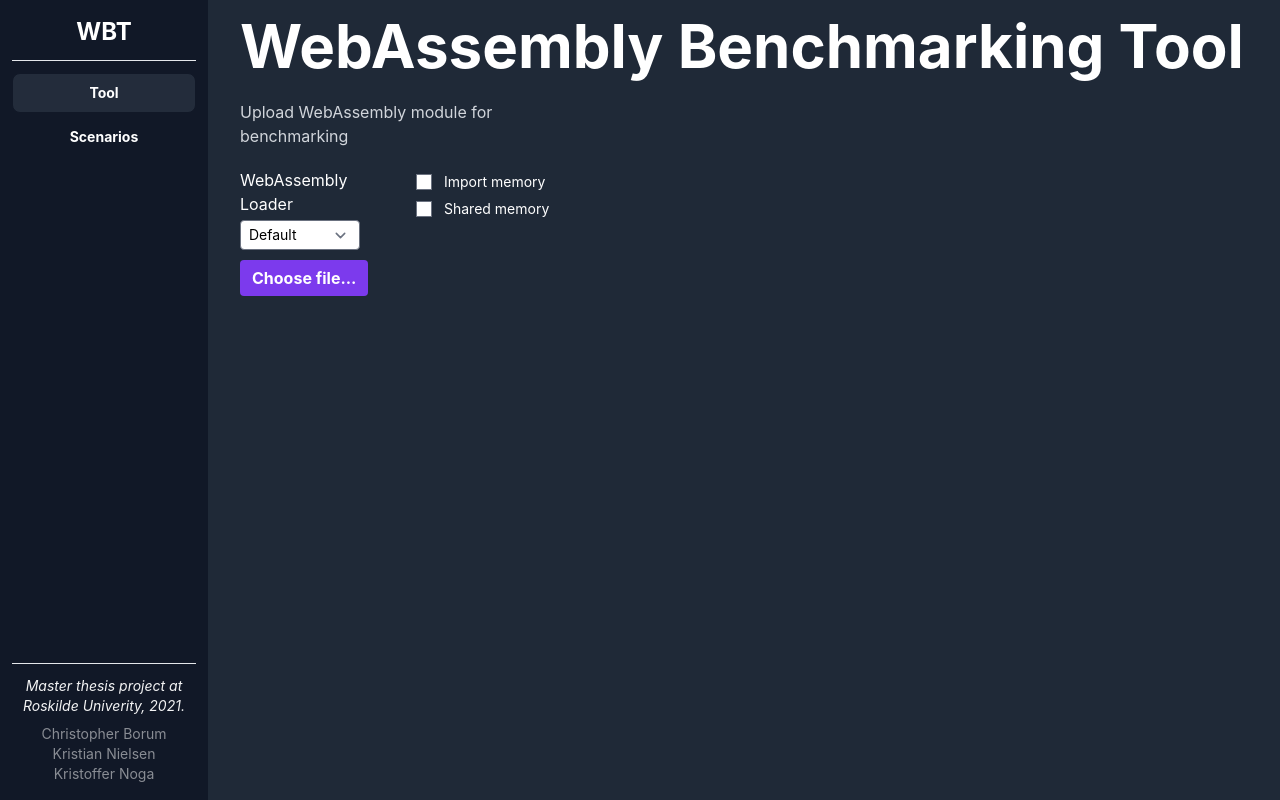
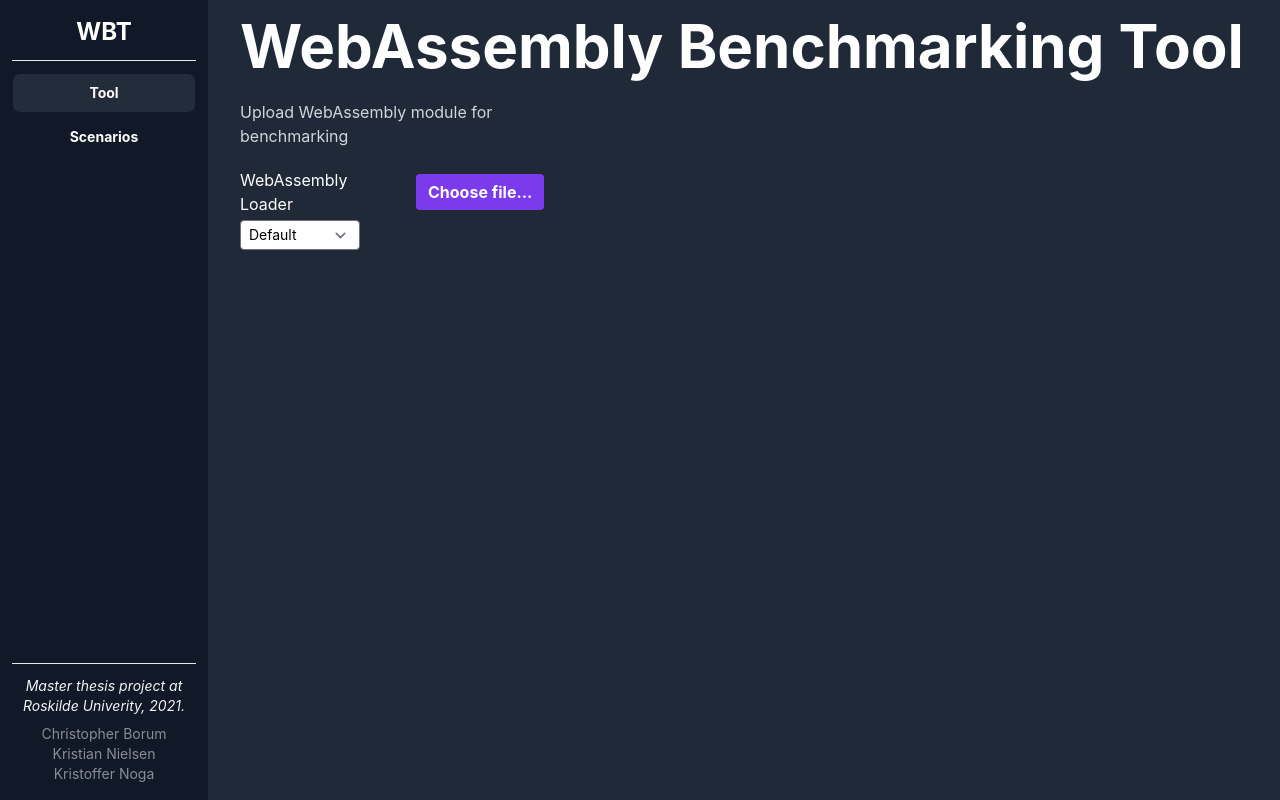
Before and after one commit to kristian94/benchmarker, a React (Create React App) app in the folder frontend/: page / in a window 1280 px wide. Built offline with nearby package versions, Linux system fonts and the light colour scheme.

Commit message:
minor change in frontend

```diff
--- a/frontend/src/components/UploadButton.js
+++ b/frontend/src/components/UploadButton.js
@@ -8,8 +8,8 @@ function UploadButton() {
     function upload() {
         const FilesList = document.getElementById('wasm-upload-button').files
         const loader = document.getElementById('loader-selection').value || 'default';
-        const importMemory = document.getElementById('import-memory-selection').checked
-        const sharedMemory = document.getElementById('shared-memory-selection').checked
+        const importMemory = false
+        const sharedMemory = false
 
         if (FilesList.length < 1) return // stop (if user selects cancel in file selector)
         const fd = new FormData()
@@ -32,22 +32,8 @@ function UploadButton() {
                         <option value="assembly_script">AssemblyScript</option>
                     </select>
                 </div>
-                <div className="grid grid-rows-3 grid-flow-col gap-1 pt-1">
-                    <div>
-                        <label className="flex items-center space-x-3">
-                            <input type="checkbox" id="import-memory-selection" className="" />
-                            <span className="text-sm">Import memory</span>
-                        </label>
-                    </div>
                 <div className="">
-                        <label className="flex items-center space-x-3">
-                            <input type="checkbox" id="shared-memory-selection" className="" />
-                            <span className="text-sm">Shared memory</span>
-                        </label>
-                    </div>
-                </div>
-            </div>
-            <div className="pt-4">
+                    <div className="pt-3">
                         <label
                             htmlFor="wasm-upload-button"
                             className="cursor-pointer font-bold text-white py-2 px-3 rounded bg-purple-600 hover:bg-purple-700 focus:outline-none focus:ring-2 focus:ring-purple-600 focus:ring-opacity-50">
@@ -61,7 +47,8 @@ function UploadButton() {
                             onChange={e => { upload(); e.target.value = null; }}
                         />
                     </div>
-
+                </div>
+            </div>
         </div>
     )
 }
```
Also changed, not shown: 1 other file (tests, documents, lock files or other folders). Lines whose indentation alone changed are shown as unchanged.
